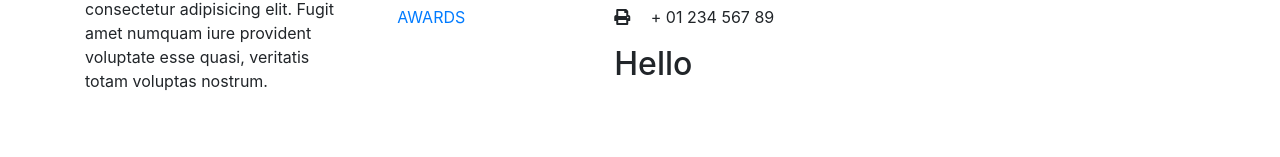
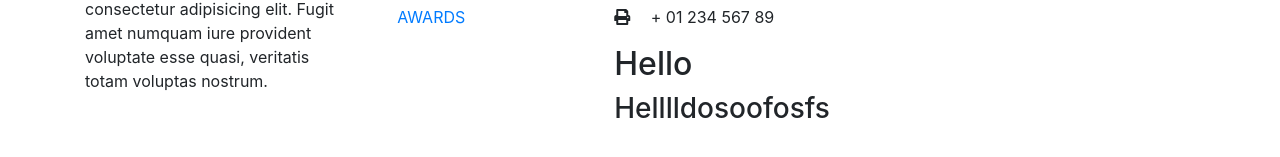
Before and after one commit to kienthan/dacn, a React (Create React App) app in the folder doanchuyennganh/: page / in a window 1280 px wide. Shown: the part 1756-1913 px from the top of the page. Before the commit the page ends 1889 px from the top, so only its background shows below. Built offline with nearby package versions, Linux system fonts and the light colour scheme.

Commit message:
test git

```diff
--- a/doanchuyennganh/src/frontend/footer.js
+++ b/doanchuyennganh/src/frontend/footer.js
@@ -68,6 +68,7 @@ export default function Footer(){
                     <p>
                     <i class="fas fa-print mr-3"></i> + 01 234 567 89</p>
                     <h2>Hello</h2>
+                    <h3>Helllldosoofosfs</h3>
                 </li>
                 </ul>
 
```
